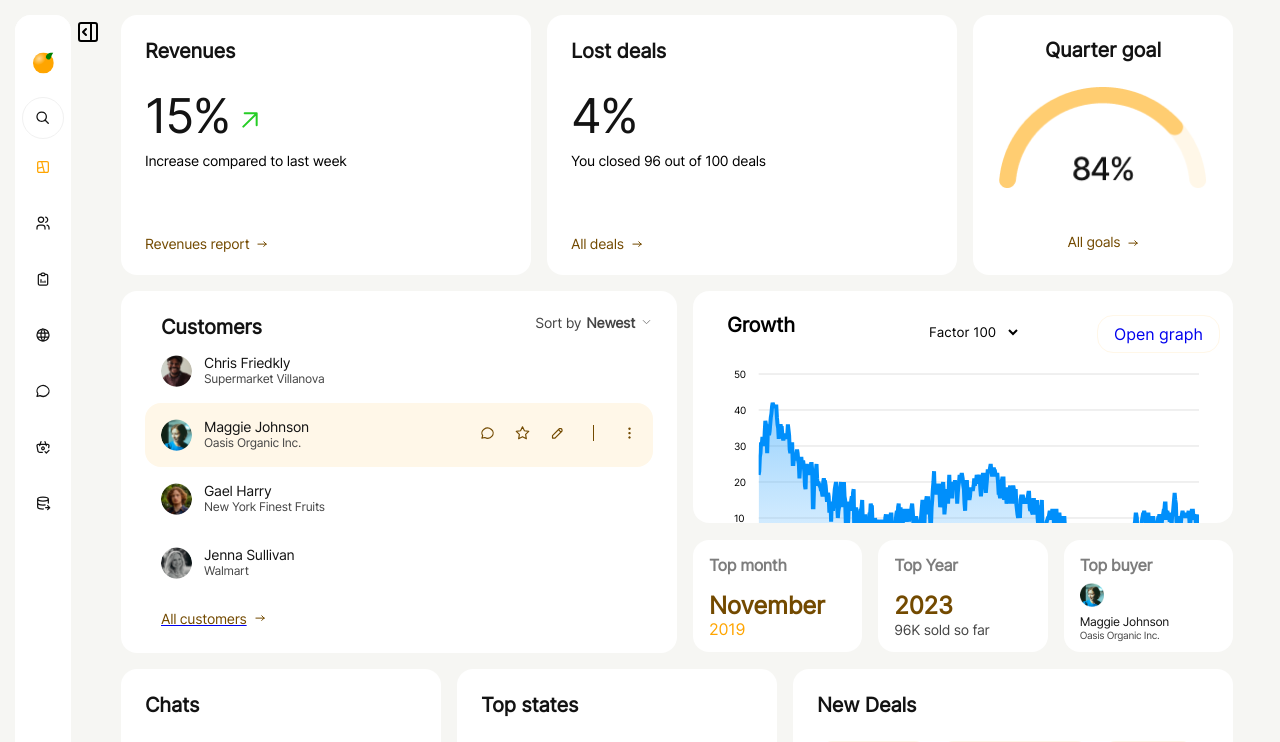
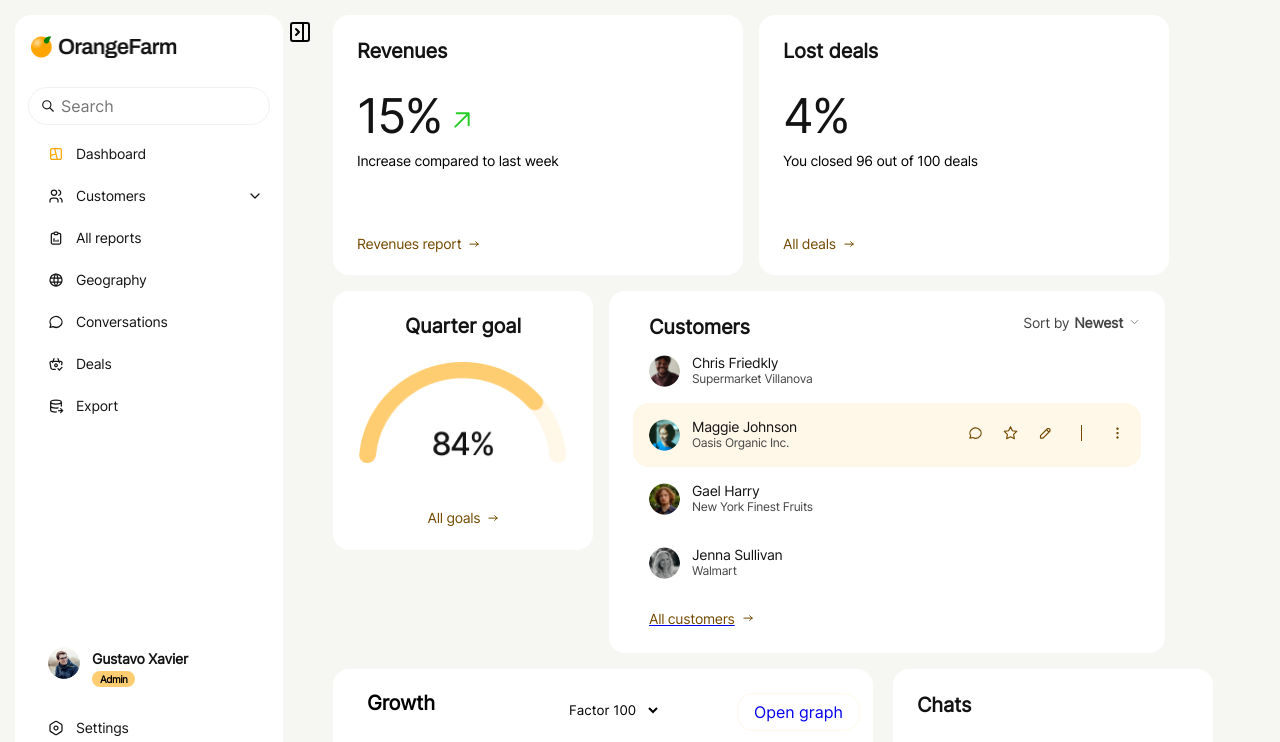
Before and after one commit to shivaay1307/chakr_shivam_task, a React (Create React App) app: page / in a window 1280 px wide. Shown: the top 742 px of the page. Built offline with nearby package versions, Linux system fonts and the light colour scheme.

Commit message:
change commit 8

```diff
--- a/src/components/homepage.js
+++ b/src/components/homepage.js
@@ -13,6 +13,7 @@ import TopMonth, {
 import Chart from "../chartData";
 
 const HomePage = () => {
+
   return (
     <div className="home">
       <Sidebar />
--- a/src/components/sidebar.js
+++ b/src/components/sidebar.js
@@ -11,7 +11,7 @@ import mobileLogo from "../assets/images/mobile-logo.svg";
 
 const Sidebar = () => {
   const [isSidebarCollapsed, setSidebarCollapsed] = useState(false);
-  const [isPanelOpen, setPanelOpen] = useState(true);
+  const [isPanelOpen, setPanelOpen] = useState(false);
 
   const toggleSidebar = () => {
     setSidebarCollapsed(!isSidebarCollapsed);
```
